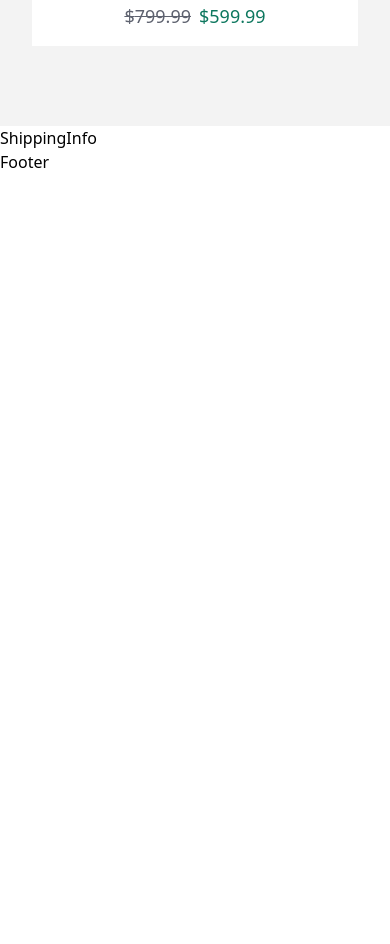
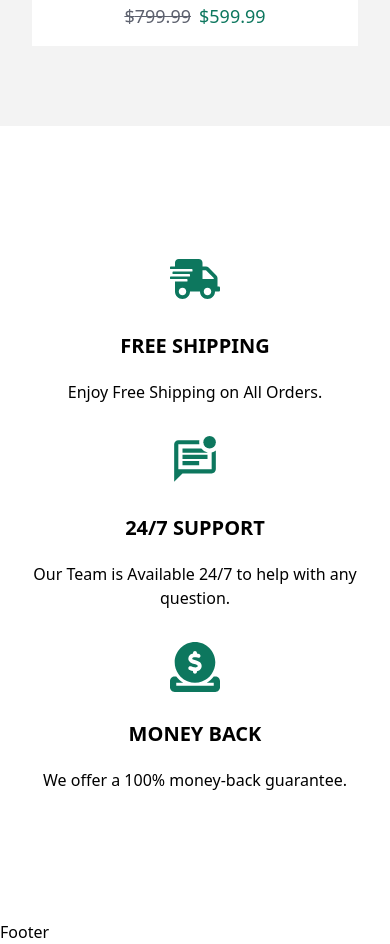
Before and after one commit to gabriellamsa/ecommerce-website, a React (Vite) app: page / in a window 390 px wide. Shown: the part 6440-7384 px from the top of the page. Before the commit the page ends 6614 px from the top, so only its background shows below. Built offline with nearby package versions, Linux system fonts and the light colour scheme.

Commit message:
feat: implemented ShippingInfo component with responsive layout and additional info cards

```diff
--- a/src/components/product/ShippingInfo.jsx
+++ b/src/components/product/ShippingInfo.jsx
@@ -24,5 +24,22 @@ const additionalInfo = [
 ];
 
 export const ShippingInfo = () => {
-  return <div>ShippingInfo</div>;
+  return (
+    <>
+      <section className="container">
+        <div className="py-32 grid grid-cols-1 sm:grid-cols-2 md:grid-cols-3 gap-8">
+          {additionalInfo.map((info) => (
+            <div
+              key={info.id}
+              className="flex items-center justify-center flex-col text-center gap-3"
+            >
+              <div className="text-primary-green">{info.icon}</div>
+              <h3 className="text-xl font-bold mt-4">{info.title}</h3>
+              <p className="mt-2">{info.description}</p>
+            </div>
+          ))}
+        </div>
+      </section>
+    </>
+  );
 };
```
